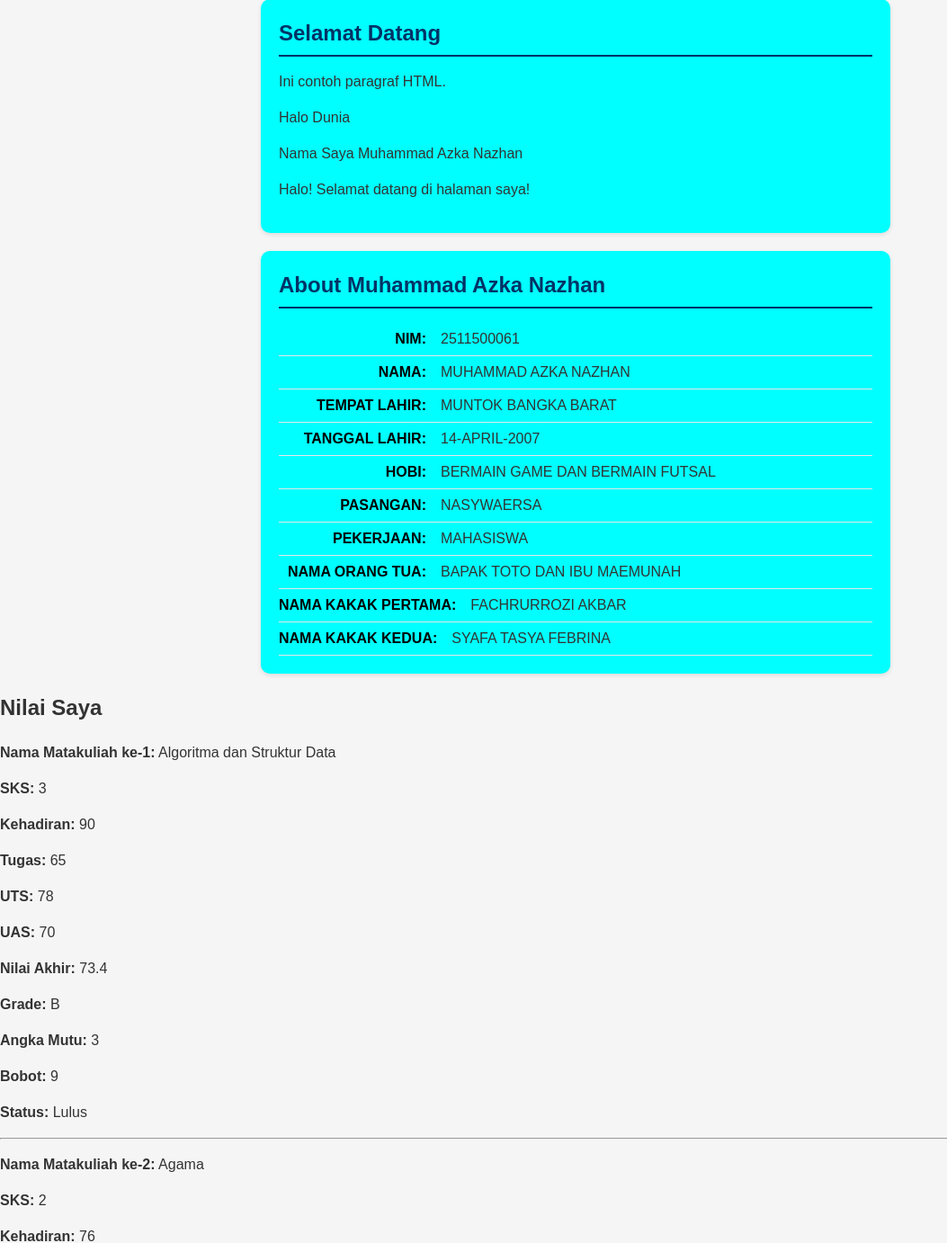
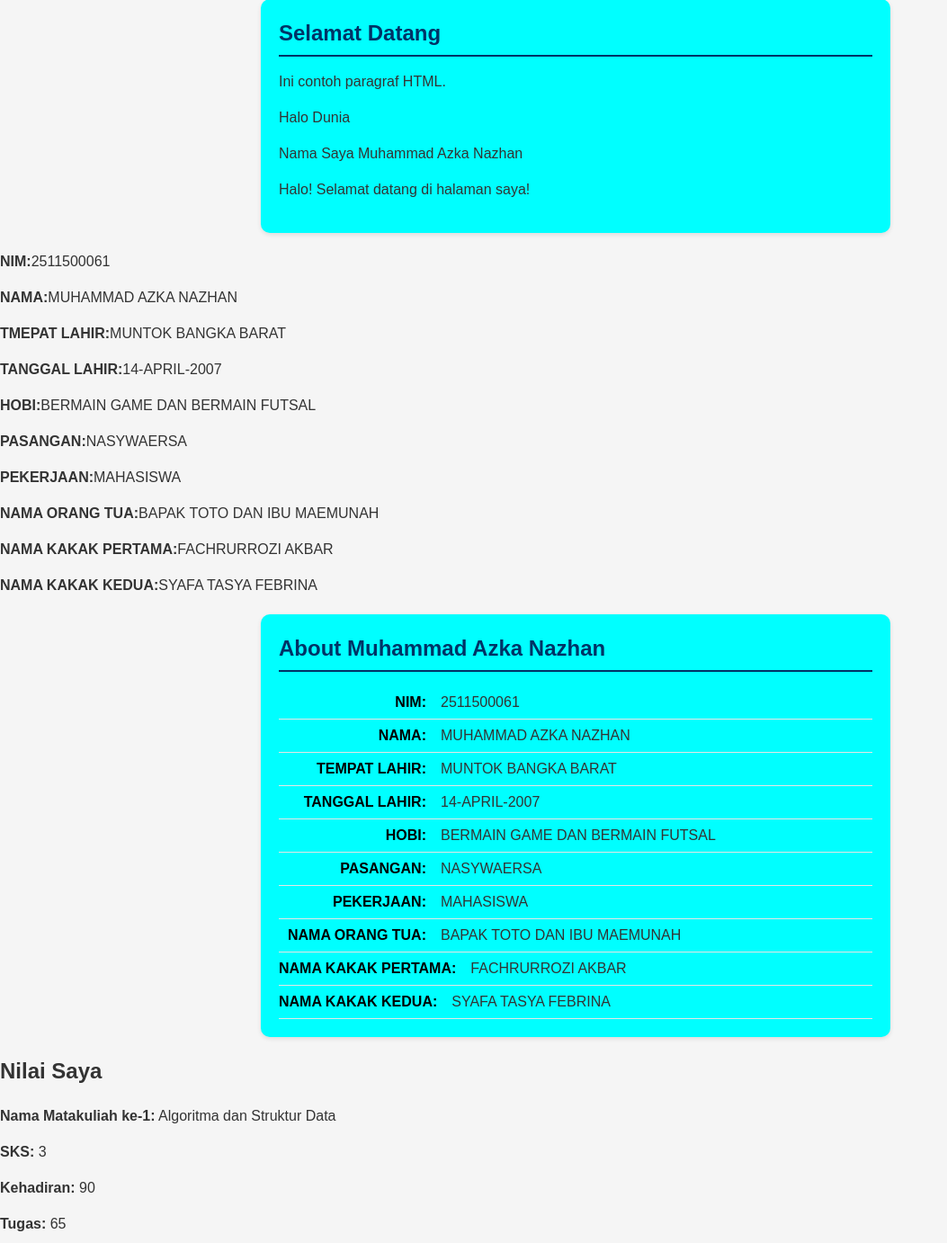
Before and after one commit to 2511500061azka/2511500061-PWD-TI1B-2526O, a PHP site: page /pertemuan-06/index.php in a window 1280 px wide. Shown: the part 176-1558 px from the top of the page at 90% size, without its empty margins (0-1053 px from the left). Run offline with PHP 8.4, Linux system fonts and the light colour scheme.

Commit message:
data php

```diff
--- a/pertemuan-06/index.php
+++ b/pertemuan-06/index.php
@@ -44,7 +44,20 @@
     $NAMA_ORANG_TUA = "BAPAK TOTO DAN IBU MAEMUNAH";
     $NAMA_KAKAK_PERTAMA = "FACHRURROZI AKBAR";
     $NAMA_KAKAK_KEDUA = "SYAFA TASYA FEBRINA";
+
+echo "<p><strong>NIM:</strong>2511500061</p>";
+echo "<p><strong>NAMA:</strong>MUHAMMAD AZKA NAZHAN</p>";
+echo "<p><strong>TMEPAT LAHIR:</strong>MUNTOK BANGKA BARAT</p>";
+echo "<p><strong>TANGGAL LAHIR:</strong>14-APRIL-2007</p>";
+echo "<p><strong>HOBI:</strong>BERMAIN GAME DAN BERMAIN FUTSAL</p>";
+echo "<p><strong>PASANGAN:</strong>NASYWAERSA</p>";
+echo "<p><strong>PEKERJAAN:</strong>MAHASISWA</p>";
+echo "<p><strong>NAMA ORANG TUA:</strong>BAPAK TOTO DAN IBU MAEMUNAH</p>";
+echo "<p><strong>NAMA KAKAK PERTAMA:</strong>FACHRURROZI AKBAR</p>";
+echo "<p><strong>NAMA KAKAK KEDUA:</strong>SYAFA TASYA FEBRINA</p>";
     ?>
+
+
 
     <section id="about">
       <h2>About Muhammad Azka Nazhan</h2>
```
